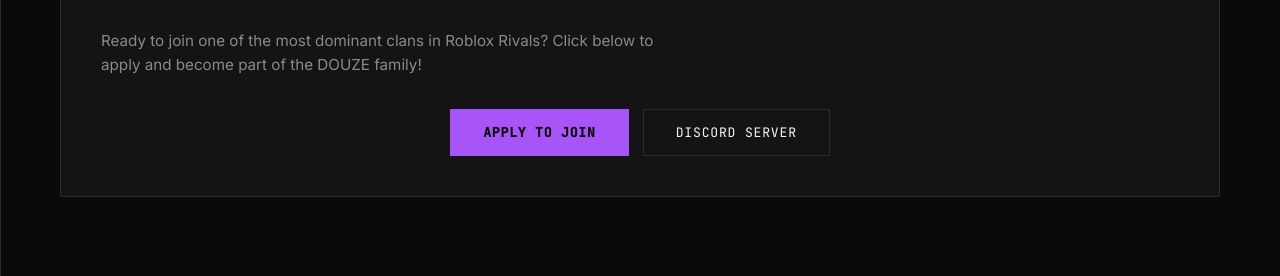
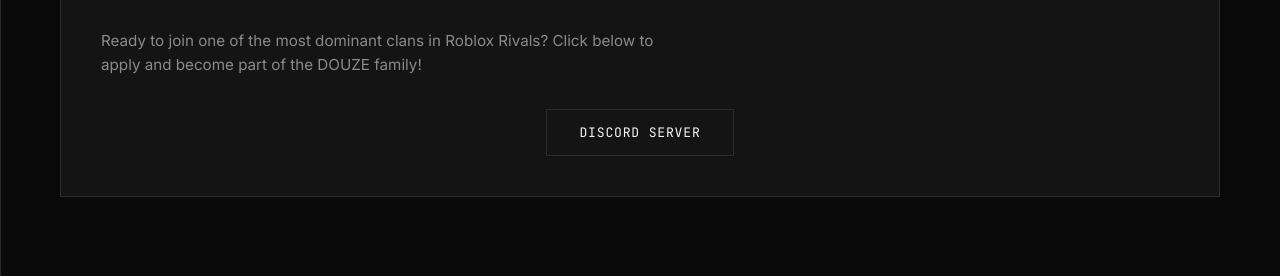
Before and after one commit to blgzm18-collab/Douze_Clan, a plain HTML site: page index.html in a window 1280 px wide. Both pictures are taken after a click on the button "JOIN". Shown: the part 524-800 px from the top of the page. Drawn offline with Linux system fonts and the light colour scheme.

Commit message:
Update index.html

```diff
--- a/index.html
+++ b/index.html
@@ -437,8 +437,7 @@
                     Click below to apply and become part of the DOUZE family!
                 </p>
                 <div class="join-container">
-                    <button class="btn btn-primary">Apply to Join</button>
-                    <button class="btn btn-ghost">Discord Server</button>
+                    <button class="btn btn-ghost" href="https://discord.gg/BZHZ9AedXf">Discord Server</button>
                 </div>
             </section>
         </div>
```
